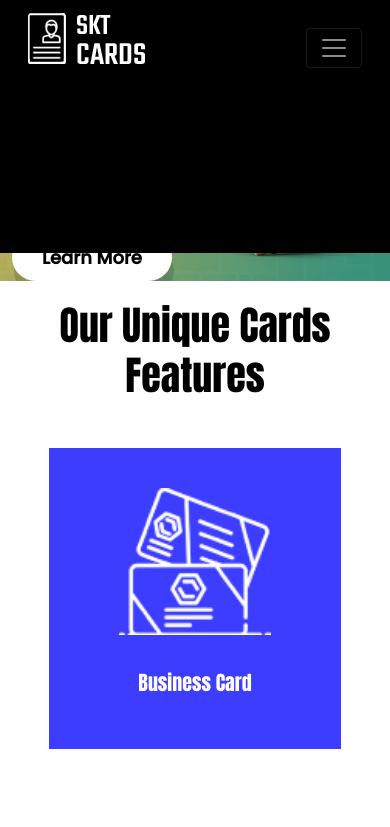
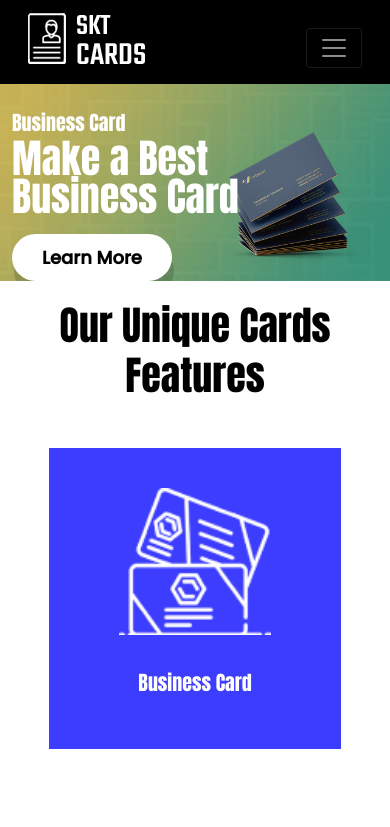
Before and after one commit to BasharatAliKing/SKT-CARDS-On-React, a React (Create React App) app: page / in a window 390 px wide. Shown: the top 827 px of the page. Built offline with nearby package versions, Linux system fonts and the light colour scheme.

Commit message:
edit readme and add new.md

```diff
--- a/src/Responcive.css
+++ b/src/Responcive.css
@@ -4,13 +4,11 @@
         position: absolute;
         top: 0px;
         width: 100%;
-        height: 30%;
+        height: 10%;
         z-index: 30;
         /* display: none; */
     }
-    #header nav {
-        background-color: black;
-    }
+
     #header ul{
         left: 10px;
     }
```
